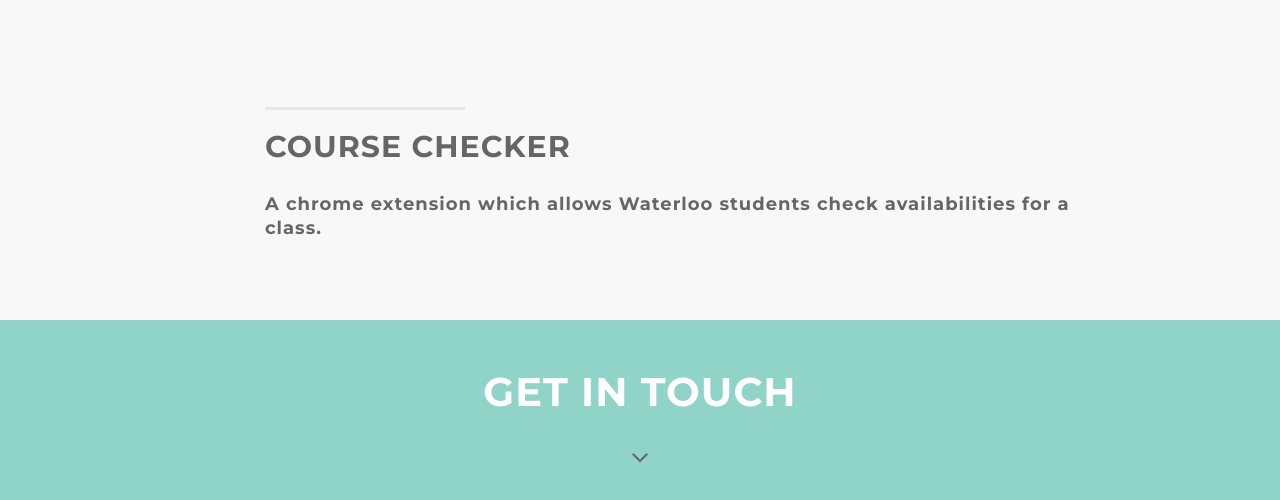
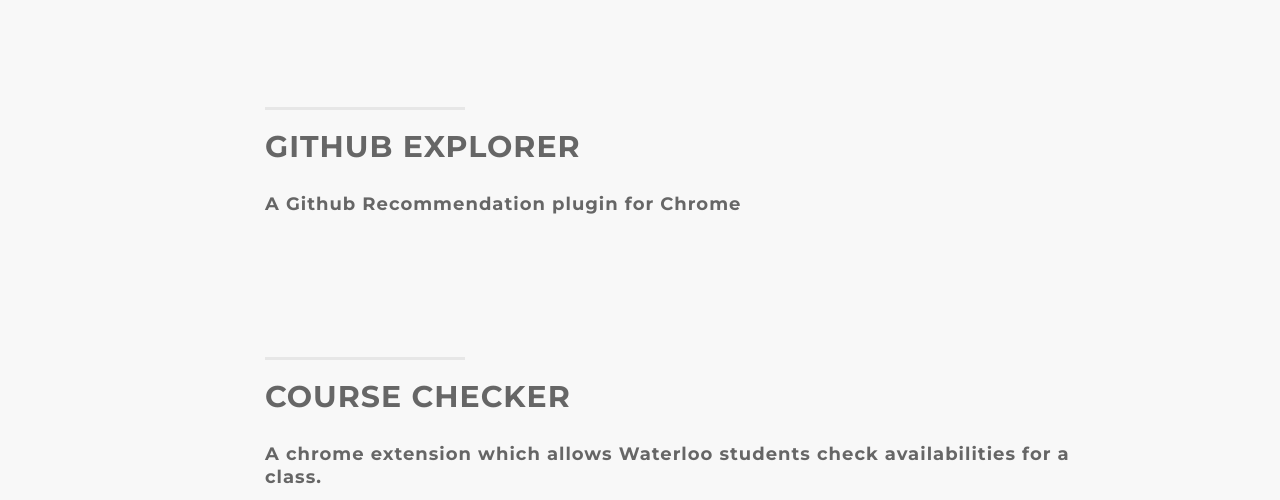
Before and after one commit to TeakayAero/TeakayAero.github.io, a plain HTML site: page index.html in a window 1280 px wide. Shown: the part 1980-2480 px from the top of the page. Drawn offline with Linux system fonts and the light colour scheme.

Commit message:
Update index.html

```diff
--- a/index.html
+++ b/index.html
@@ -168,6 +168,26 @@
     </div>
     <!-- /.content-section-a -->
 
+        <div class="content-section-a">
+        <div class="container">
+            <div class="row">
+                <div class="col-lg-9 col-sm-push-2 col-sm-9">
+                    <hr class="section-heading-spacer">
+                    <div class="clearfix"></div>
+                    <h2 class="project-heading">Github Explorer</h2>
+                    <h4 class="me"> A Github Recommendation plugin for Chrome</h4>
+                </div>
+                <!--
+                <div class="col-lg-3 col-sm-3">
+                    <a href="https://github.com/lafh/sportsPartner" target="_blank"> <img class="img-responsive" src="img/iphone.png" alt=""> </a>
+                </div>-->
+            </div>
+
+        </div>
+        <!-- /.container -->
+
+    </div>
+    <!-- /.content-section-a -->
 
     <div class="content-section-a">
 
```
